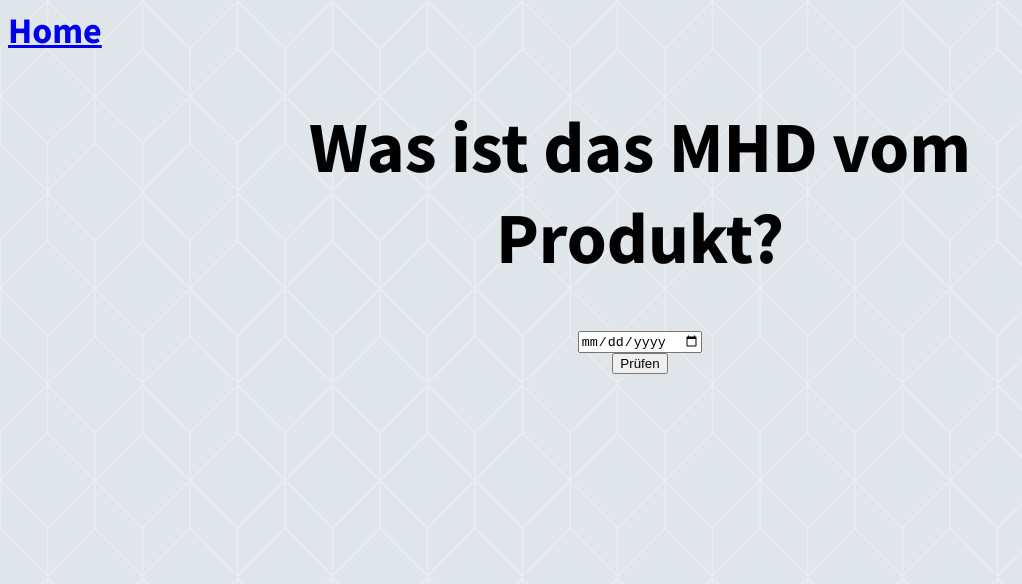
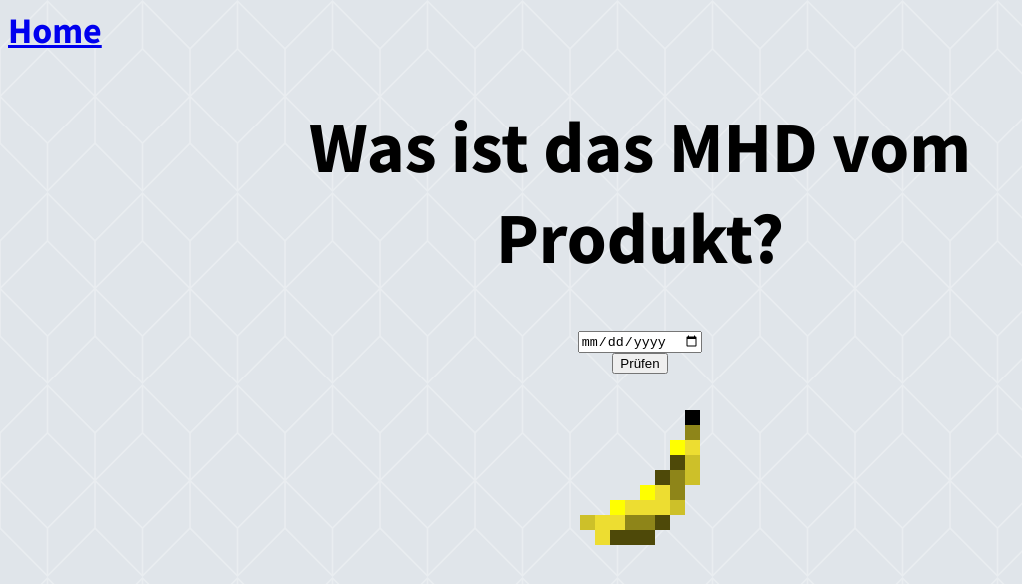
Before and after one commit to MHD-Team/MHD-Frontend, a plain HTML site: page index.html in a window 1280 px wide. Shown: the whole page, without its empty margins (0-1022 px from the left). Drawn offline with Linux system fonts and the light colour scheme.

Commit message:
Bilder hinzugefügt

```diff
--- a/index.html
+++ b/index.html
@@ -26,5 +26,7 @@
                 </input>
                 </div>
             </form>
+            <img src="art (5).png"></img>
+
     </body>
 </html>
```
Also changed, not shown: punkte.html (+1 -0 lines), art (4).png (added), art (5).png (added).
